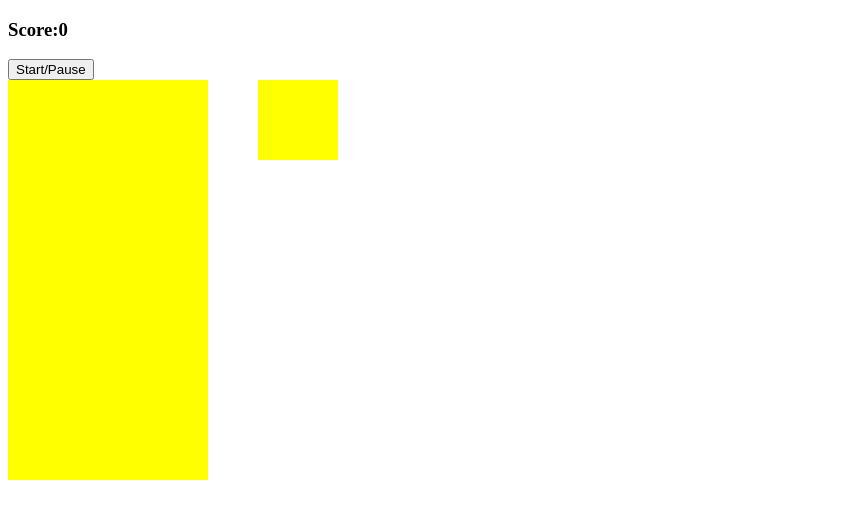
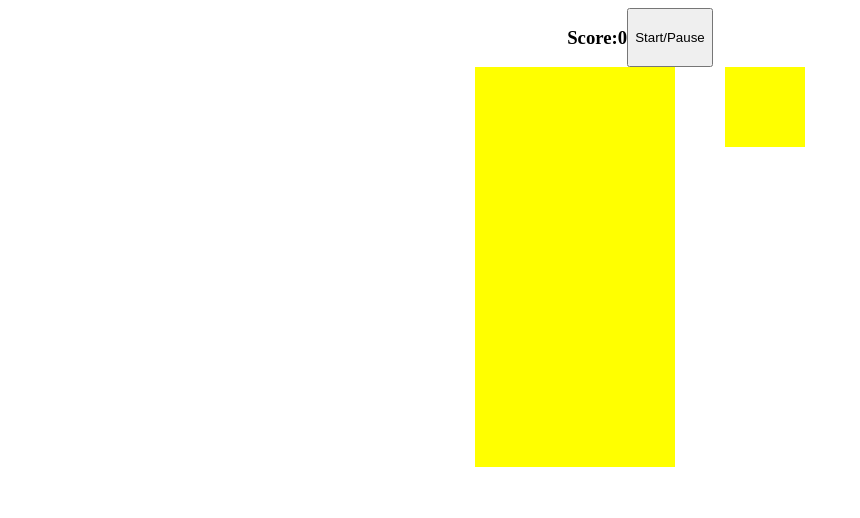
Before and after one commit to kyap2/Tetris-2.0, a plain HTML site: page index.html in a window 1280 px wide. Shown: the whole page, without its empty margins (0-860 px from the left). Drawn offline with Linux system fonts and the light colour scheme.

Commit message:
made to center

```diff
--- a/css/main.css
+++ b/css/main.css
@@ -1,7 +1,12 @@
 /* just added CSS self explanatory, used flex box for this to show yello and red blocks */
-.container
-{
+.container {
   display: flex;
+  justify-content: center;
+}
+
+.scoreboard {
+    display: flex;
+    justify-content: center;
 }
 .grid {
   width: 200px;
@@ -20,8 +25,7 @@
   background-color: blue;
 }
 
-.mini-grid
-{
+.mini-grid {
   margin-left: 50px;
   width: 80px;
   height: 80px;
@@ -30,8 +34,7 @@
   background-color: yellow;
 }
 
-.mini-grid div
-{
+.mini-grid div {
   height: 20px;
   width: 20px;
 }
--- a/index.html
+++ b/index.html
@@ -7,10 +7,10 @@
     <title>Tetris</title>
 </head>
 <body>
-
+    <div class ="scoreboard">
     <h3>Score:<span id="score">0</span></h3> <!--changed 'Score' to score to fit innerHTMl in JS file (Line 212)-->
     <button id="start-button">Start/Pause</button>
-
+</div>
     <div class="container">
 
     <div class="grid">
```
Lines whose indentation alone changed are shown as unchanged.
